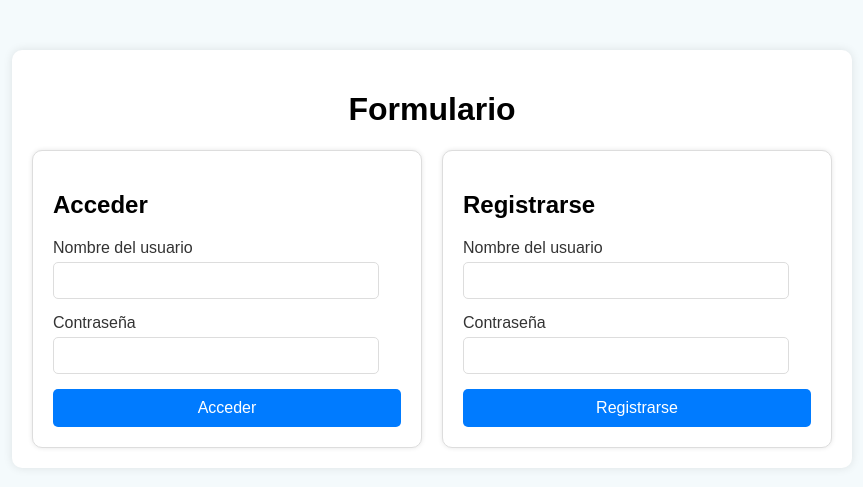
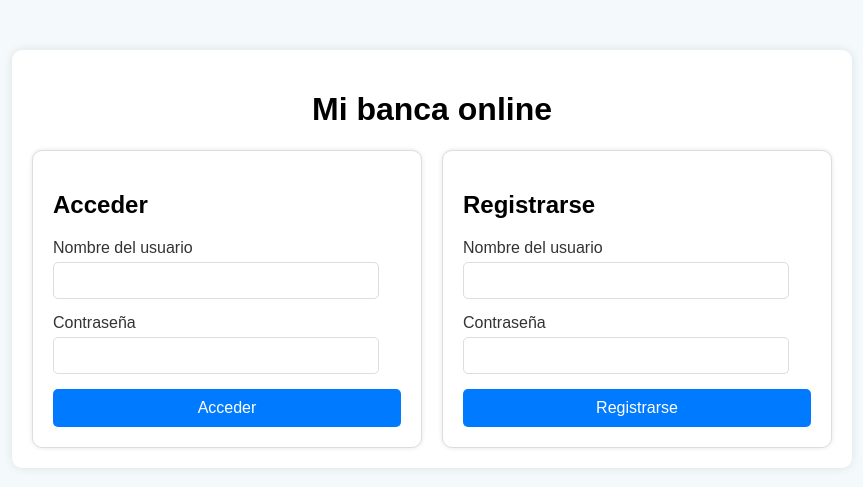
Before and after one commit to MarioSFdez/python-sql-terraform-azure, a Flask app: page / in a window 1280 px wide. Shown: the top 487 px of the page, without its empty margins (208-1071 px from the left). Run offline with Flask 3, Linux system fonts and the light colour scheme.

Commit message:
mi banca online

```diff
--- a/app/templates/index.html
+++ b/app/templates/index.html
@@ -8,7 +8,7 @@
 </head>
 <body>
     <div class="container">
-        <h1>Formulario</h1>
+        <h1>Mi banca online</h1>
         <div class="form-container">
             <!-- Formulario de Acceso -->
             <div class="form-box">
```
